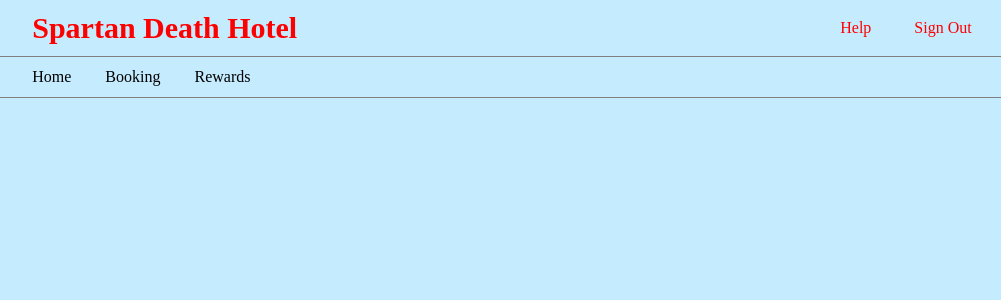
After one commit to brendanrequierme/CMPE165, a PHP site: page /header2.php in a window 1280 px wide. The commit adds this page. Shown: the top 300 px of the page, without its empty margins (106-1107 px from the left). Run offline with PHP 8.4, Linux system fonts and the light colour scheme; some libraries are stand-ins or nearby versions.

Commit message:
Add files via upload

```diff
--- /dev/null
+++ b/header2.php
@@ -0,0 +1,45 @@
+<?php
+if(isset($_GET['id'])){
+        echo 'Welcome: '.$_GET['id'];
+    }
+?>
+
+<!DOCTYPE html>
+
+    <head>
+        <script src='http://use.edgefonts.net/nosifer.js'></script>
+        <link rel="stylesheet" type="text/css" href="./styles.css" />
+        <script type="text/javascript" src="https://cdn.jsdelivr.net/jquery/latest/jquery.min.js"></script>
+        <script type="text/javascript" src="https://cdn.jsdelivr.net/momentjs/latest/moment.min.js"></script>
+        <script type="text/javascript" src="https://cdn.jsdelivr.net/npm/daterangepicker/daterangepicker.min.js"></script>
+        <link rel="stylesheet" type="text/css" href="https://cdn.jsdelivr.net/npm/daterangepicker/daterangepicker.css" />
+    </head>
+
+    <body>
+
+           <!-- This div is for the top part of the header -->
+           <div>
+            <table>
+                <tr>
+                    <th class = "logo"><a class = "clearDecorAndRed" href = "homepage.php">Spartan Death Hotel</a></th>
+                    <td class = redTextRPad><a class = "clearDecorAndRed" href = "helppage.php">Help</a></td>
+                    <td class = redTextRPad2><a class = clearDecorAndRed href = "logout.php">Sign Out</a></td>
+                </tr>
+            </table>
+            <hr class = "lineHeight" class = "noTopMargin" color = "gray">
+        </div>
+
+        <!-- This div is for the bottom part of the header -->
+        <div>
+            <table>
+                <tr>
+                    <td><a class = "clearDecorAndRPad" href = "homepage.php">Home</a></td>
+                    <td><a class = "clearDecorAndRPad" href = "bookingpage.php">Booking</a></td>
+                    <td><a class = "clearDecorAndRPad" href = "rewardspage.php">Rewards</a></td>
+                </tr>
+            </table>
+            <hr color = "gray">
+        </div>
+
+    </body>
+</html>
--- a/login.php
+++ b/login.php
@@ -55,7 +55,7 @@ if($_SERVER["REQUEST_METHOD"] == "POST"){
                             $_SESSION["id"] = $id;
                             $_SESSION["username"] = $username;
                             // Redirect user to home page
-                            header("location: homepage.php");
+                            header("location: homepage.php?id=$username");
                         } else{
                             // Display an error message if password is not valid
                             $password_err = "The password you entered was not valid.";
```
